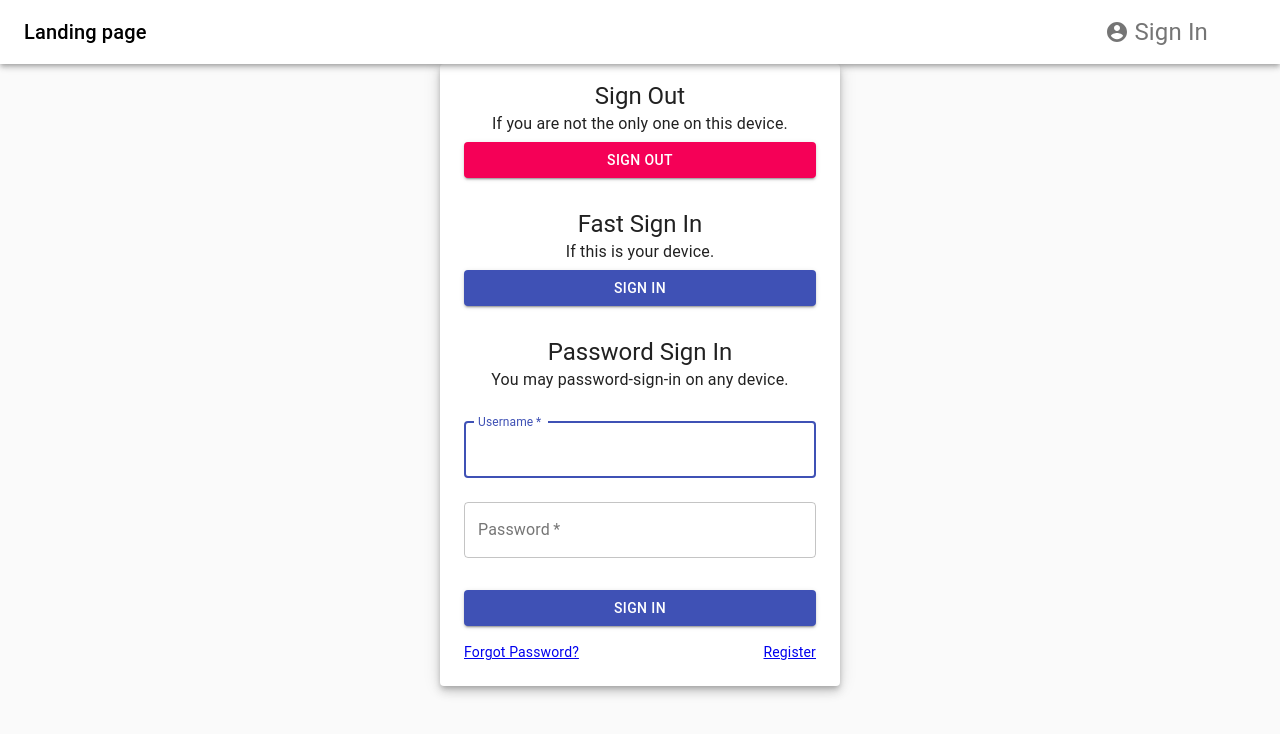
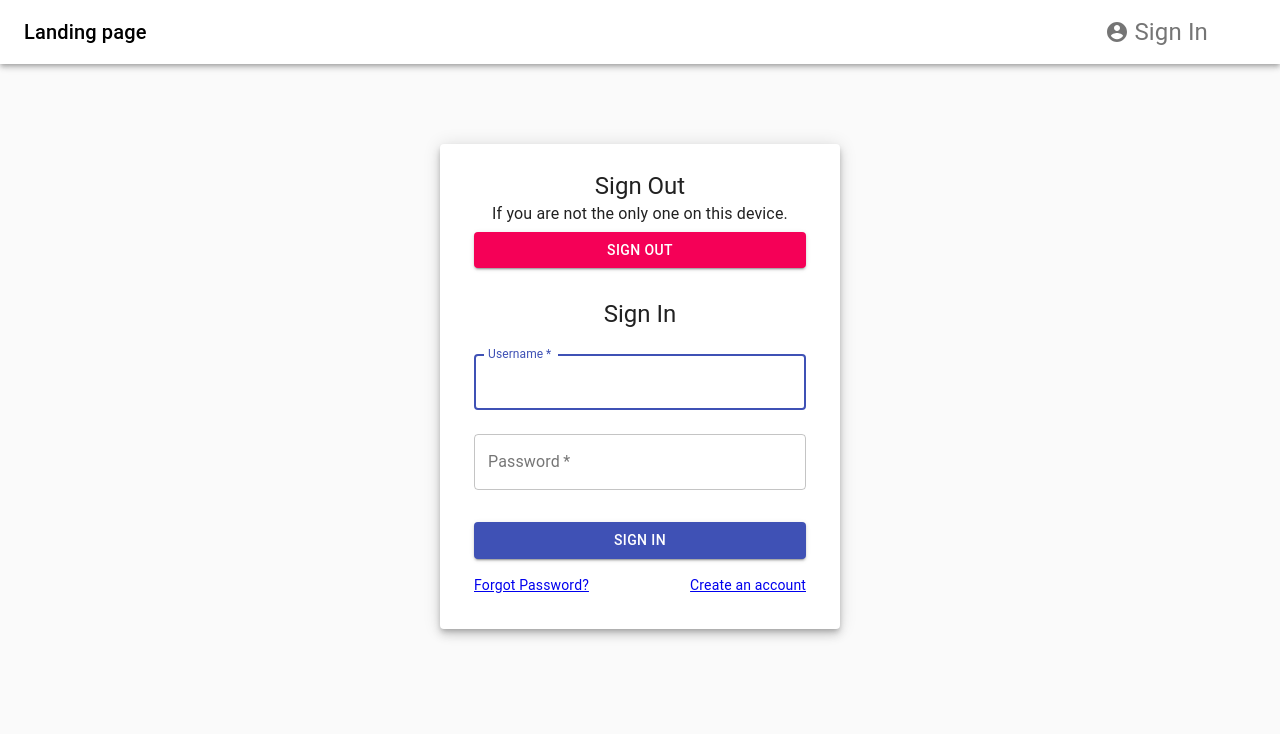
Before and after one commit to kumarsandeep567/catchme-game, a React (Create React App) app in the folder fe/: page /signin in a window 1280 px wide. Shown: the top 734 px of the page. Built offline with nearby package versions, Linux system fonts and the light colour scheme; no server answers.

Commit message:
Removed FastSignIn and streamlined UI

```diff
--- a/fe/src/pages/SignIn/SignIn.js
+++ b/fe/src/pages/SignIn/SignIn.js
@@ -1,13 +1,10 @@
 import { useHistory } from 'react-router-dom'
-//import Page from 'material-ui-shell/lib/containers/Page/Page'
 import React, { useState } from 'react'
 import TextField from '@material-ui/core/TextField'
 import Typography from '@material-ui/core/Typography'
 import { makeStyles } from '@material-ui/core/styles'
 import Button from '@material-ui/core/Button'
-//import Button from '@material-ui/Button'
 import Paper from '@material-ui/core/Paper'
-//import MenuContext from 'material-ui-shell/lib/providers/Menu/Context'
 import { Link } from 'react-router-dom'
 
 // save keys to local storage
@@ -60,13 +57,11 @@ const useStyles = makeStyles((theme) => ({
       marginLeft: 'auto',
       marginRight: 'auto',
     },
-    marginTop: theme.spacing(8),
+    marginTop: theme.spacing(18),
     display: 'flex',
     flexDirection: 'column',
     alignItems: 'center',
-    padding: `${theme.spacing(2)}px ${theme.spacing(3)}px ${theme.spacing(
-      3
-    )}px`,
+    padding: `${theme.spacing(2)}px ${theme.spacing(3)}px ${theme.spacing(3)}px`,
   },
   avatar: {
     margin: theme.spacing(1),
@@ -82,13 +77,13 @@ const useStyles = makeStyles((theme) => ({
   },
   container: {
     display: 'flex',
+    padding: '10px',
     flexDirection: 'column',
     alignItems: 'center',
     justifyContent: 'center',
     height: `100%`,
   },
   buttonPadding: {
-    //padding: '30px',
     marginBottom: '30px',
   },
 }))
@@ -114,9 +109,6 @@ const SignIn = () => {
   // tokens encode the userid
   function handleSubmit(event) {
     event.preventDefault()
-
-    //console.log(username);
-    //console.log(password);
     const paramdict = {
       'name': username,
       'password': password
@@ -133,9 +125,6 @@ const SignIn = () => {
     console.log(paramdict);
 
     console.log("Signin.js: fetching from ".concat(`${process.env.REACT_APP_API_SERVICE_URL}/login`))
-    // verify user/pwd, get encoded userid as access and refresh tokens in return
-    //fetch("http://localhost:5000/login", config)
-    //fetch(`${process.env.REACT_APP_BE_NETWORK}:${process.env.REACT_APP_BE_PORT}/login`, config)
     fetch(`${process.env.REACT_APP_API_SERVICE_URL}/login`, config)
       .then(response => response.json())
       .then(data => {
@@ -148,47 +137,6 @@ const SignIn = () => {
 
         // Redirect to Geolocation page
         history.push("/geolocation");
-      })
-      .catch( (err) => {
-        alert(err);
-        console.log(err);
-      });
-  }
-
-  // we submit our tokens and receive
-  // a refreshed a renewed access
-  // token unless the refresh token
-  // has expired
-  function handleFastSignIn() {
-
-    const paramdict = getAuthorisation();
-    const config = {
-      method: 'POST',
-      headers: {
-          'Accept': 'application/json',
-          'Content-Type': 'application/json',
-      },
-      body: JSON.stringify(paramdict)
-    }
-
-    console.log("Signin.js: fetching from ".concat(`${process.env.REACT_APP_API_SERVICE_URL}/fastlogin`))
-    // verify user/pwd, get encoded userid as access and refresh tokens in return
-    //fetch("http://localhost:5000/fastlogin", config)
-    //fetch(`${process.env.REACT_APP_BE_NETWORK}:${process.env.REACT_APP_BE_PORT}/fastlogin`, config)
-    fetch(`fastlogin`, config)
-      .then(response => response.json())
-      .then(data => {
-
-        // save to local storage
-        console.log("received these keys in return:")
-        console.log(data);
-        saveAuthorisation({
-          access: data[0][0],
-          refresh: data[0][1],
-        });
-
-        // back to landing page!
-        history.push("/");
       })
       .catch( (err) => {
         alert(err);
@@ -213,22 +161,20 @@ const SignIn = () => {
             {'Sign Out'}
           </Typography>
           <Typography gutterBottom>If you are not the only one on this device.</Typography>
-          <Button fullWidth variant="contained" margin="normal" color="secondary" onClick={handleSignOut} className={classes.buttonPadding}>
+          <Button
+            fullWidth
+            variant="contained"
+            margin="normal"
+            color="secondary"
+            onClick={handleSignOut}
+            className={classes.buttonPadding}
+          >
             {'Sign Out'}
           </Button>
 
-          <Typography component="h1" variant="h5" className={classes.padding}>
-            {'Fast Sign In'}
+          <Typography component="h1" variant="h5">
+            {'Sign In'}
           </Typography>
-          <Typography gutterBottom>If this is your device.</Typography>
-          <Button fullWidth variant="contained" margin="normal" color="primary" onClick={handleFastSignIn} className={classes.buttonPadding}>
-            {'Sign In'}
-          </Button>
-
-          <Typography component="h1" variant="h5">
-            {'Password Sign In'}
-          </Typography>
-          <Typography gutterBottom>You may password-sign-in on any device.</Typography>
           <form className={classes.form} onSubmit={handleSubmit} noValidate>
             <TextField
               value={username}
@@ -276,7 +222,7 @@ const SignIn = () => {
             }}
           >
             <Link to="/password_reset">Forgot Password?</Link>
-            <Link to="/signup">Register</Link>
+            <Link to="/signup">Create an account</Link>
           </div>
         </div>
       </Paper>
```
